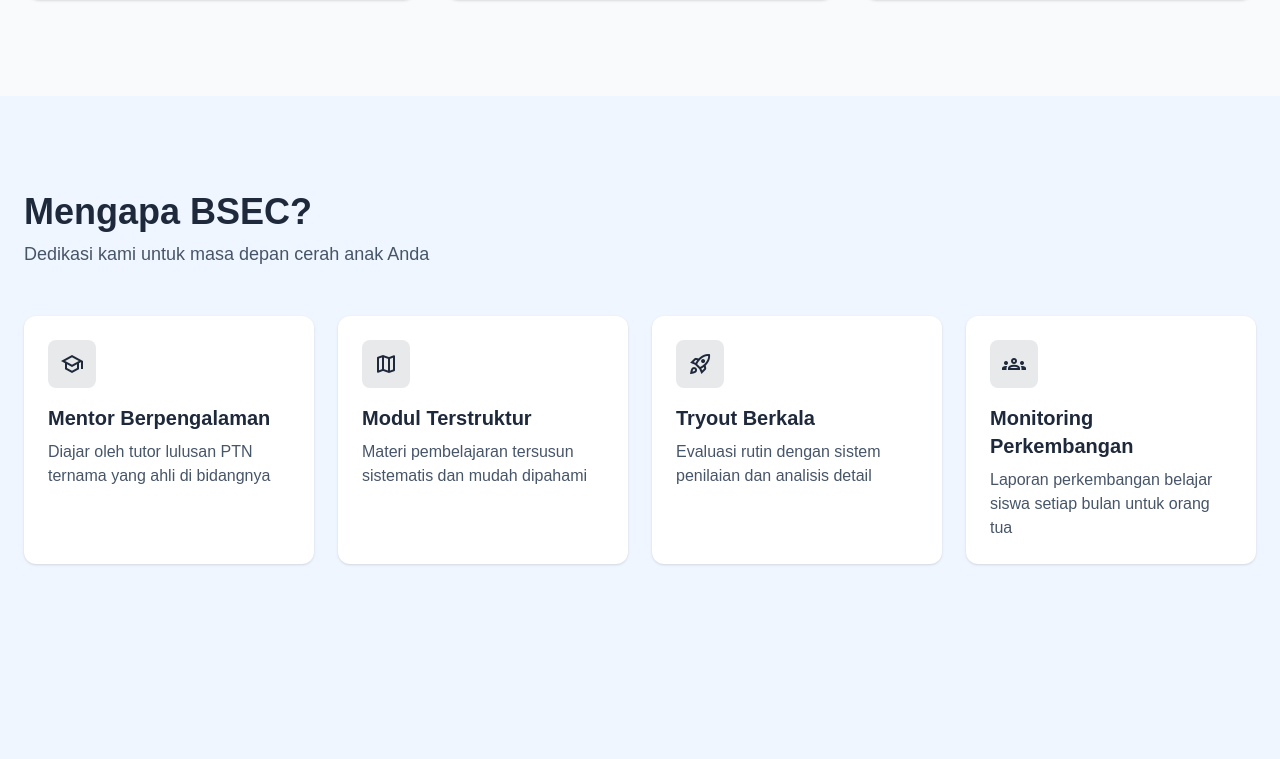
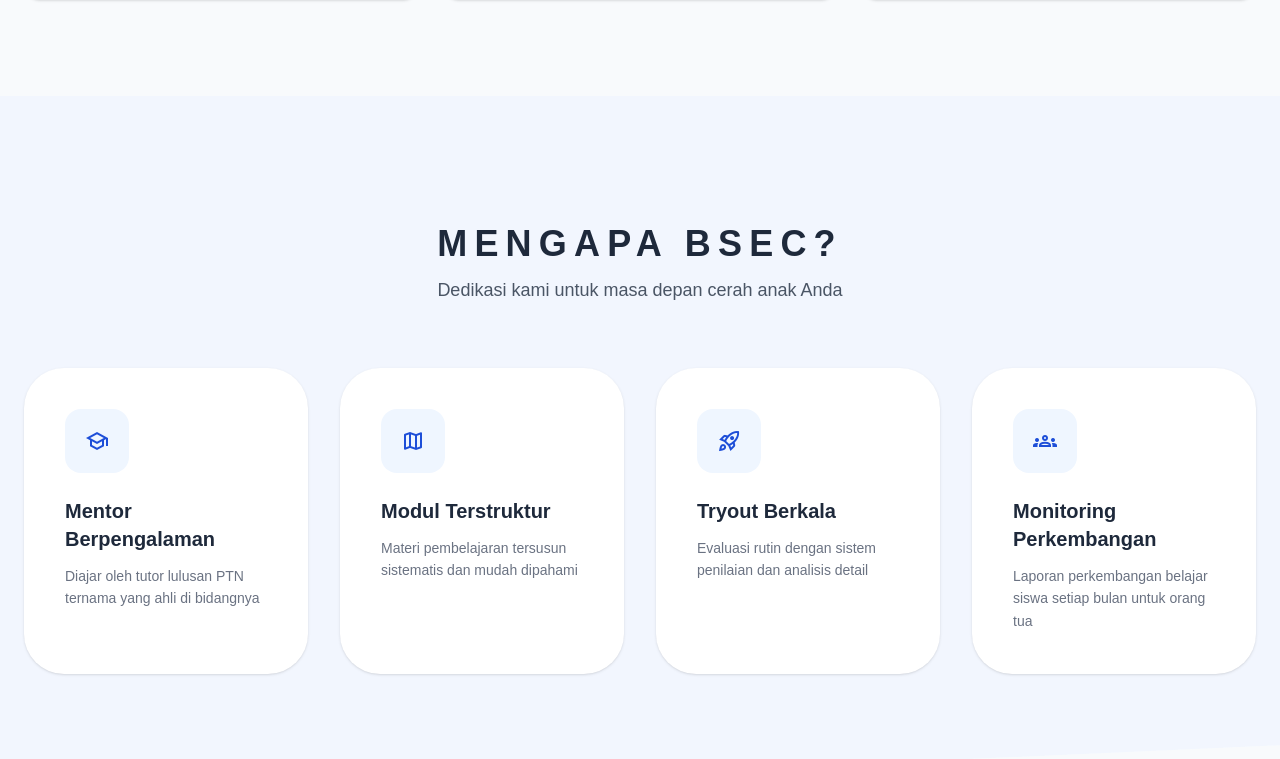
Before and after one commit to lanangwisana/BSEC-Frontend, a Next.js app: page /bsec-landingpage in a window 1280 px wide. Shown: the part 1907-2666 px from the top of the page. Built offline with nearby package versions, Linux system fonts and the light colour scheme; no server answers.

Commit message:
feat(landing): apply asymmetric shape backdrop and rounded advantage card hover effects

```diff
--- a/app/bsec-landingpage/components/sections/Advantages.tsx
+++ b/app/bsec-landingpage/components/sections/Advantages.tsx
@@ -13,37 +13,42 @@
 }
 
 const defaultAdvantages = [
-  { id: 'mentor', title: 'Mentor Berpengalaman', description: 'Diajar oleh tutor lulusan PTN ternama yang ahli di bidangnya', iconName: 'school' },
-  { id: 'modul', title: 'Modul Terstruktur', description: 'Materi pembelajaran tersusun sistematis dan mudah dipahami', iconName: 'map' },
-  { id: 'tryout', title: 'Tryout Berkala', description: 'Evaluasi rutin dengan sistem penilaian dan analisis detail', iconName: 'rocket_launch' },
-  { id: 'monitoring', title: 'Monitoring Perkembangan', description: 'Laporan perkembangan belajar siswa setiap bulan untuk orang tua', iconName: 'groups' },
+  { id: 'mentor', title: 'Mentor Berpengalaman', description: 'Diajar oleh tutor lulusan PTN ternama yang ahli di bidangnya.', iconName: 'school' },
+  { id: 'modul', title: 'Modul Terstruktur', description: 'Materi pembelajaran tersusun sistematis dan mudah dipahami.', iconName: 'map' },
+  { id: 'tryout', title: 'Tryout Berkala', description: 'Evaluasi rutin dengan sistem penilaian dan analisis detail.', iconName: 'rocket_launch' },
+  { id: 'monitoring', title: 'Monitoring Perkembangan', description: 'Laporan perkembangan belajar siswa setiap bulan untuk orang tua.', iconName: 'groups' },
 ]
 
 const Advantages: React.FC<AdvantagesProps> = ({ data }) => {
   const currentList = data && data.length > 0 ? data : defaultAdvantages
 
   return (
-    <section className="bg-surface-container-low py-24" id="keunggulan">
-      <div className="max-w-[1280px] mx-auto px-6">
-        <div className="mb-12">
-          <h2 className="font-headline-lg text-3xl md:text-4xl text-primary font-bold mb-2">
-            Mengapa BSEC?
+    <section className="bg-[#EFF6FF]/70 py-24 asymmetric-shape" id="keunggulan">
+      <div className="max-w-[1280px] mx-auto px-6 py-8">
+        <div className="text-center mb-16">
+          <h2 className="text-3xl md:text-4xl text-[#1E293B] mb-3 uppercase tracking-[0.2em] font-black">
+            MENGAPA BSEC?
           </h2>
-          <p className="text-lg font-body-lg text-on-surface-variant">
+          <p className="text-lg text-gray-600 font-medium">
             Dedikasi kami untuk masa depan cerah anak Anda
           </p>
         </div>
 
-        <div className="grid grid-cols-1 sm:grid-cols-2 lg:grid-cols-4 gap-6">
+        <div className="grid grid-cols-1 sm:grid-cols-2 lg:grid-cols-4 gap-8">
           {currentList.map((advantage) => (
-            <div key={advantage.id} className="bg-surface-container-lowest p-6 rounded-xl shadow-sm hover:shadow-md transition-shadow group">
-              <div className="w-12 h-12 bg-primary/10 rounded-lg flex items-center justify-center mb-4 text-primary group-hover:bg-primary group-hover:text-white transition-colors">
-                <span className="material-symbols-outlined">{advantage.iconName || advantageIcons[advantage.id] || 'star'}</span>
+            <div
+              key={advantage.id}
+              className="bg-white p-8 md:p-10 rounded-[40px] shadow-sm hover:shadow-2xl hover:shadow-[#1D4ED8]/15 transition-all duration-500 group border border-transparent hover:border-[#1D4ED8]/20"
+            >
+              <div className="w-16 h-16 bg-[#EFF6FF] rounded-2xl flex items-center justify-center mb-6 text-[#1D4ED8] group-hover:scale-110 group-hover:rotate-6 transition-all duration-300">
+                <span className="material-symbols-outlined text-[32px]">
+                  {advantage.iconName || advantageIcons[advantage.id] || 'star'}
+                </span>
               </div>
-              <h3 className="font-headline-md text-xl font-bold text-primary mb-2">
+              <h3 className="font-bold text-xl text-[#1E293B] mb-3">
                 {advantage.title}
               </h3>
-              <p className="text-on-surface-variant">
+              <p className="text-gray-500 text-sm leading-relaxed font-medium">
                 {advantage.description}
               </p>
             </div>
```
